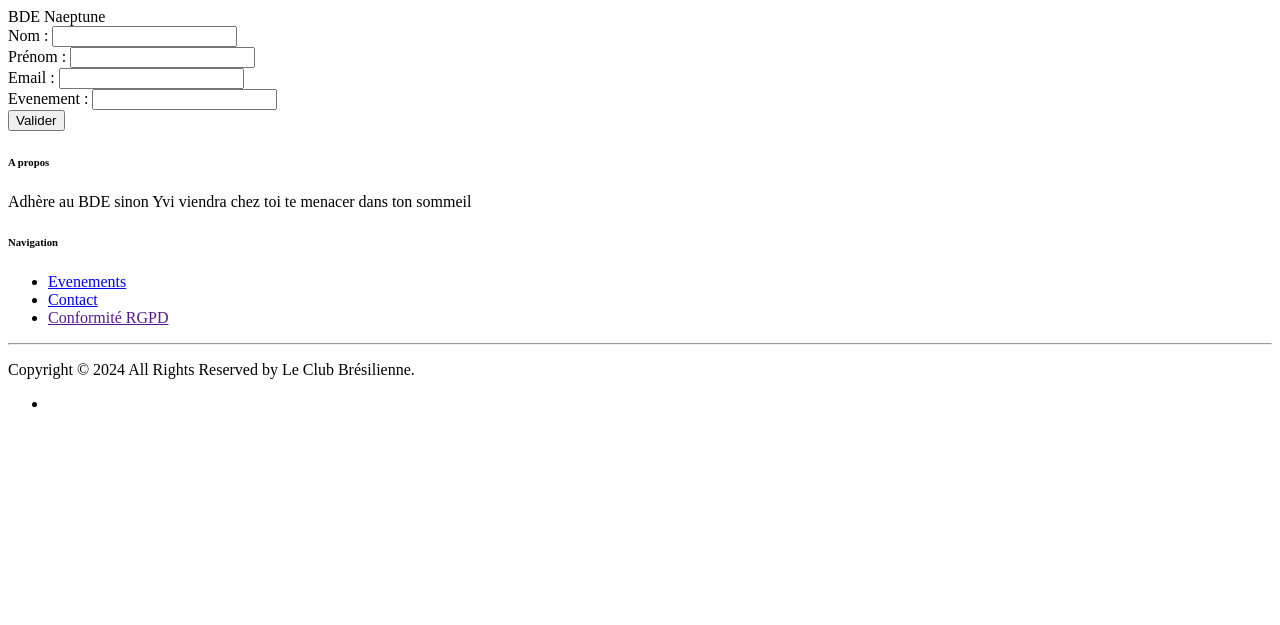
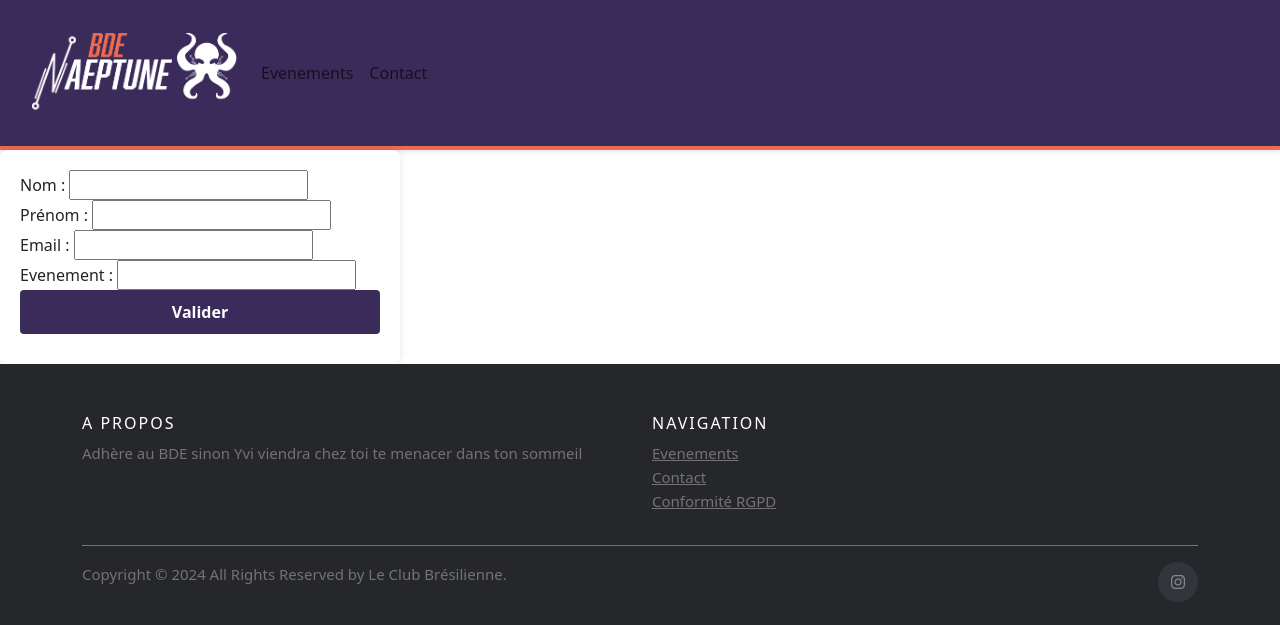
Before and after one commit to ElvinAlb/bde_junia_website, a PHP site: page /formulaire.php in a window 1280 px wide. Shown: the top 625 px of the page. Run offline with PHP 8.4, Linux system fonts and the light colour scheme.

Commit message:
ajout header sur les pages formulaire et events

```diff
--- a/Projet/formulaire.php
+++ b/Projet/formulaire.php
@@ -3,14 +3,39 @@
 <html xmlns="http://www.w3.org/1999/xhtml" xml:lang="fr">
 
 <head>
-	<meta charset="UTF-8"/>
-	<title>BDE Naeptune</title>
+    <meta charset="UTF-8"/>
+    <title>BDE Naeptune</title>
+    <link href="style/style_footer.css" type="text/css" rel="stylesheet">
+    <link href="style/style_header.css" type="text/css" rel="stylesheet">
+    <link href="style/style_form.css" type="text/css" rel="stylesheet">
+    <link href="https://cdn.jsdelivr.net/npm/bootstrap@5.3.3/dist/css/bootstrap.min.css" rel="stylesheet" integrity="sha384-QWTKZyjpPEjISv5WaRU9OFeRpok6YctnYmDr5pNlyT2bRjXh0JMhjY6hW+ALEwIH" crossorigin="anonymous">
+    <link rel="stylesheet" href="https://cdnjs.cloudflare.com/ajax/libs/font-awesome/6.0.0-beta3/css/all.min.css" integrity="sha512-Fo3rlrZj/k7ujTnHg4C+2XonQ6dLLJz1q5Yc6RaO1I5F/4ajEe3K5oS/1jT1UpBs1sTTX9KJXPE6we3vI8STuQ==" crossorigin="anonymous" referrerpolicy="no-referrer" />
 </head>
 
 <body>
 
-    <header>
-        BDE Naeptune
+<header>
+        <nav class="navbar navbar-expand-lg navbar-light">
+            <div class="container-fluid">
+                <a class="navbar-brand" href="accueil.html">
+                    <img src="img/texte_bde_white.png" alt="BDE Naeptune" class="text_logo">
+                    <img src="img/logo_bde.png" alt="Logo Naeptune" class="logo">
+                </a>
+                <button class="navbar-toggler" type="button" data-bs-toggle="collapse" data-bs-target="#navbarNav" aria-controls="navbarNav" aria-expanded="false" aria-label="Toggle navigation">
+                    <span class="navbar-toggler-icon"></span>
+                </button>
+                <div class="collapse navbar-collapse" id="navbarNav">
+                    <ul class="navbar-nav ms-auto">
+                        <li class="nav-item">
+                            <a class="nav-link" href="events.html">Evenements</a>
+                        </li>
+                        <li class="nav-item">
+                            <a class="nav-link" href="contact.html">Contact</a>
+                        </li>
+                    </ul>
+                </div>
+            </div>
+        </nav>
     </header>
 
     <FORM ACTION='insert_user.php' METHOD='post'>
--- /dev/null
+++ b/Projet/style/style_form.css
@@ -0,0 +1,40 @@
+form {
+    background-color: #fff;
+    padding: 20px;
+    border-radius: 8px;
+    box-shadow: 0 0 10px rgba(0, 0, 0, 0.1);
+    width: 400px;
+}
+
+input[type="number"],
+input[type="submit"] {
+    width: 100%;
+    padding: 10px;
+    margin-bottom: 10px;
+    border: 1px solid #ccc;
+    border-radius: 4px;
+}
+input[type="number"]:focus {
+    box-shadow: 0 0 5px rgba(0, 123, 255, 0.25);
+    outline: none;
+    margin-bottom: 20px;
+}
+input[type="submit"] {
+    background-color: rgb(59,43,91);
+    color: #fff;
+    border: none;
+    cursor: pointer;
+    font-size: 16px;
+    font-weight: bold;
+}
+input[type="submit"]:hover {
+    color: #ed6b4f;
+}
+input[name="description"]{
+    width: 200px;
+}
+label {
+    display: block;
+    margin-bottom: 8px;
+    font-weight: bold;
+}
```
Also changed, not shown: Projet/events.php (+32 -6 lines).
